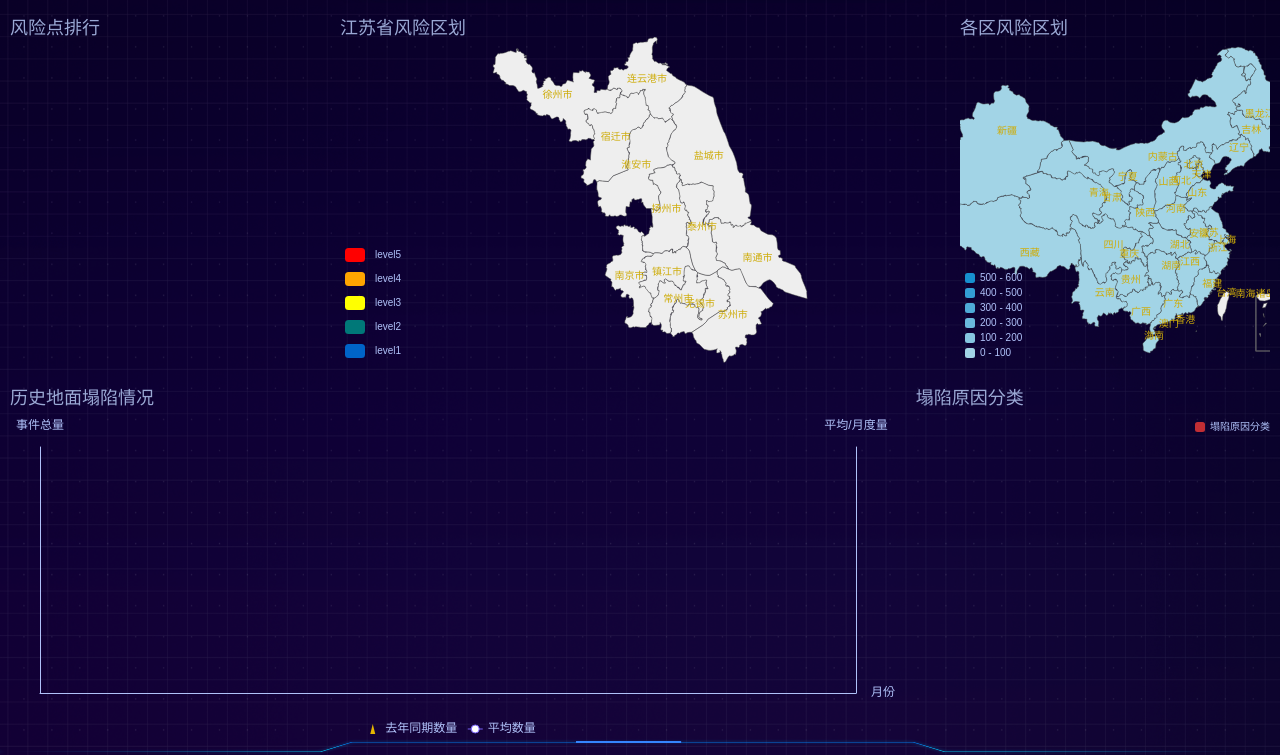
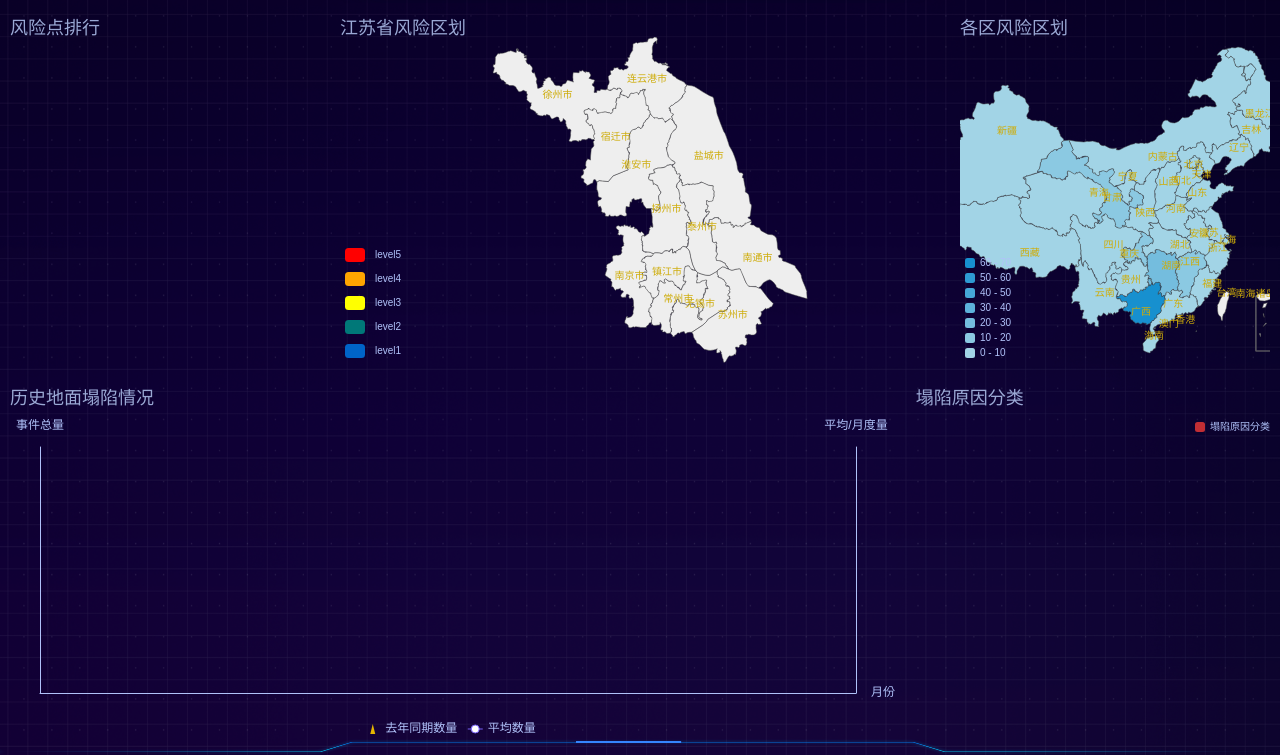
Before and after one commit to ShirleyLoveGIS/UrbanResilence, a plain HTML site: page index.html in a window 1280 px wide. Shown: the part 45-800 px from the top of the page. Drawn offline with Linux system fonts and the light colour scheme; no server answers.

Commit message:
更改了全国图例

```diff
--- a/index.html
+++ b/index.html
@@ -248,7 +248,7 @@
 					},
 					visualMap: {
 						type: "piecewise",
-						splitNumber: 6,
+						splitNumber: 7,
 						itemWidth: 10,
 						itemHeight: 10,
 						itemGap: 5,
@@ -258,7 +258,7 @@
 							color: "#b0c2f9"
 						},
 						min: 0,
-						max: 600,
+						max: 70,
 						calculable: true,
 						seriesIndex: [0]
 					},
```
